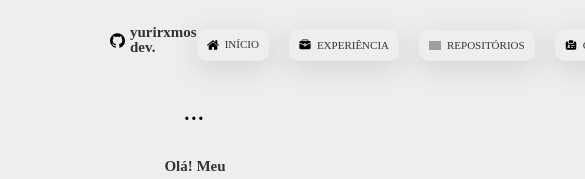
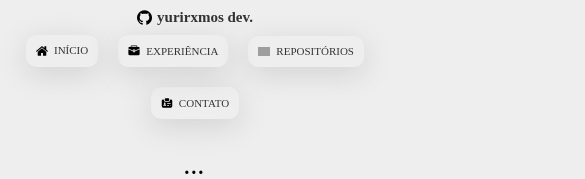
Before and after one commit to yurirxmos/portfolio, a React (Vite) app: page /inicio in a window 390 px wide. Shown: the top 179 px of the page, 585 px wide, since content can reach past the window. Built offline with nearby package versions, Linux system fonts and the light colour scheme; no server answers; grey boxes are pictures that could not be loaded; a web font is replaced by a local one.

Commit message:
fix site for mobile devices

```diff
--- a/src/components/Navbar/Navbar.css
+++ b/src/components/Navbar/Navbar.css
@@ -90,3 +90,20 @@
     background-color: #eee;
     border-radius: 10px;
 }
+
+
+@media only screen and (max-width: 768px) {
+    .brand {
+        margin-right: 0;
+    }
+
+    .navbar {
+        flex-direction: column;
+    }
+
+    .nav-links {
+        justify-content: center;
+        align-items: center;
+        flex-wrap: wrap;
+    }
+}
--- a/src/index.css
+++ b/src/index.css
@@ -25,3 +25,9 @@ b {
 html {
     scroll-behavior: smooth;
 }
+
+@media only screen and (max-width: 768px) {
+    body {
+        padding: 0 0;
+    }
+}
--- a/src/pages/Home/Home.css
+++ b/src/pages/Home/Home.css
@@ -174,3 +174,21 @@
 .home-contact a img {
     margin-right: 5px;
 }
+
+
+@media only screen and (max-width: 768px) {
+    .repo-list {
+        flex-direction: column;
+        align-items: center;
+    }
+
+    .repo-item {
+        width: 80%;
+    }
+
+    .home-contact div{
+        gap: 5px;
+        flex-direction: column;
+    }
+
+}
--- a/src/pages/Home/Home.jsx
+++ b/src/pages/Home/Home.jsx
@@ -127,8 +127,6 @@ const Home = () => {
 
             <Footer />
 
-
-
         </div>
     );
 };
```
